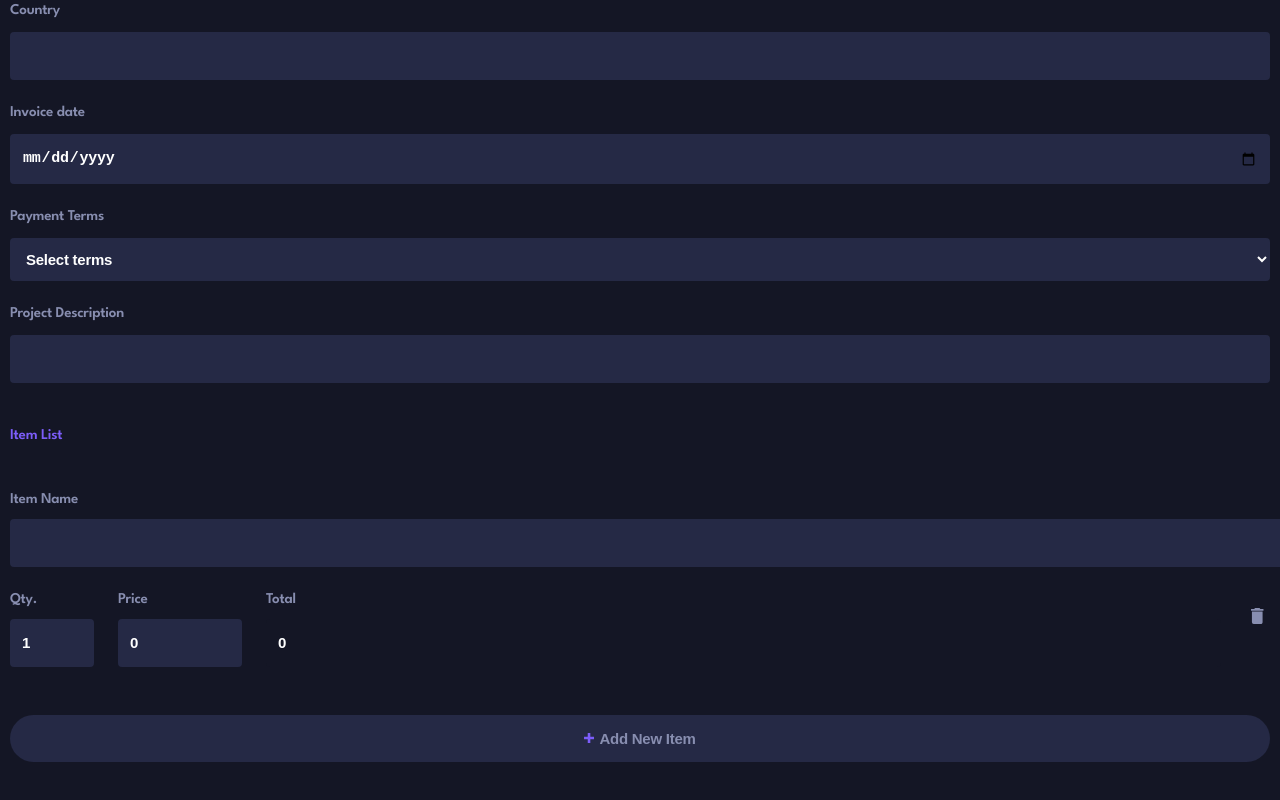
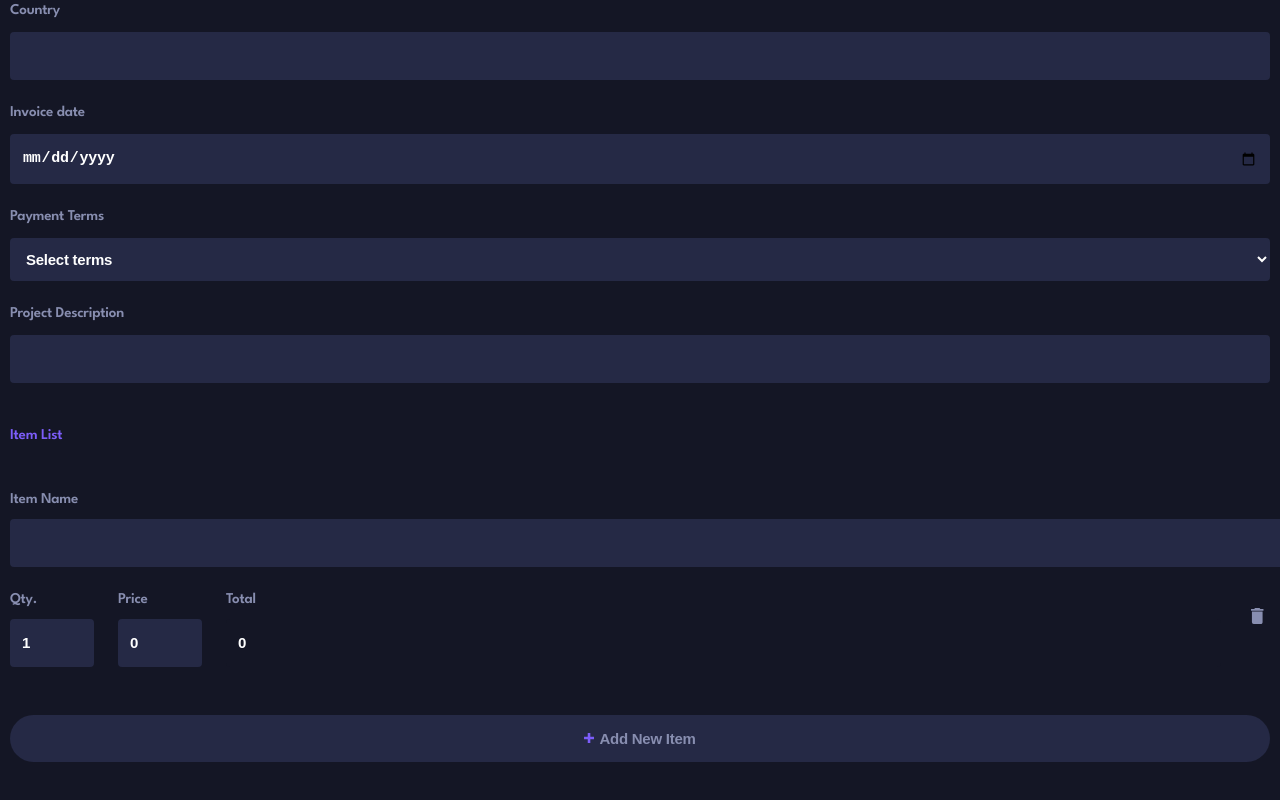
Before and after one commit to Cam96stanley/firebase-invoice, a React (Vite) app: page /new-invoice in a window 1280 px wide. Shown: the part 1124-1924 px from the top of the page. Built offline with nearby package versions, Linux system fonts and the light colour scheme; no server answers; sample sign-in values are in the browser's storage.

Commit message:
updated initial state for item quantity and price to be 0 and fixed size issue to display item total

```diff
--- a/src/pages/invoice/Invoice.jsx
+++ b/src/pages/invoice/Invoice.jsx
@@ -66,8 +66,8 @@ export function Invoice() {
         {
           id: crypto.randomUUID(),
           name: "",
-          quantity: "",
-          price: "",
+          quantity: 0,
+          price: 0,
           total: 0,
         },
       ],
--- a/src/pages/invoice/components/ItemComponent.jsx
+++ b/src/pages/invoice/components/ItemComponent.jsx
@@ -42,7 +42,7 @@ export default function ItemComponent({ item, onChange, onDelete }) {
             id="total"
             type="number"
             name="total"
-            value={item.total}
+            value={(Number(item.quantity) || 0) * (Number(item.price) || 0)}
             readOnly
           />
         </div>
--- a/src/pages/invoice/components/ItemComponent.module.scss
+++ b/src/pages/invoice/components/ItemComponent.module.scss
@@ -31,7 +31,7 @@
     }
 
     > div:nth-child(2) {
-      flex: 0 0 100px;
+      flex: 0 0 60px;
     }
 
     > div:nth-child(3) {
```
